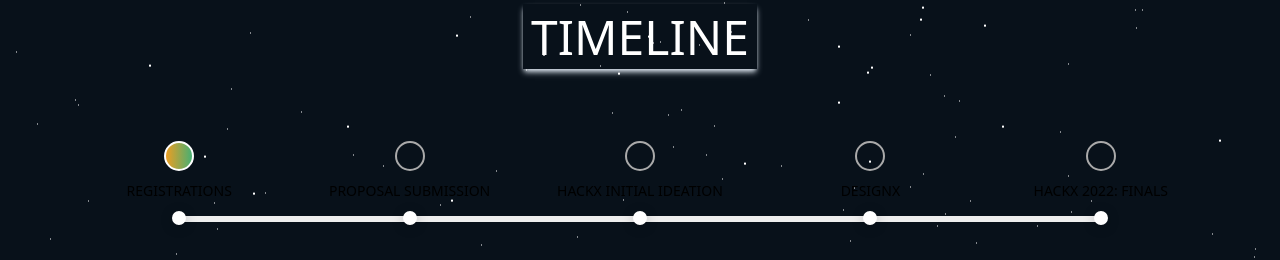
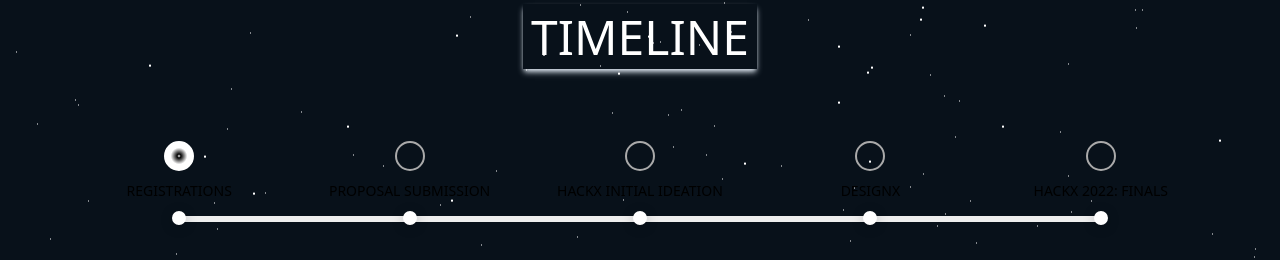
Before and after one commit to MIT-UOK/hackX-2022, a React (Vite) app: page / in a window 1280 px wide. Shown: the part 2233-2493 px from the top of the page. Built offline with nearby package versions, Linux system fonts and the light colour scheme.

Commit message:
added color to timeline dot

```diff
--- a/src/componets/TimeLine/index.css
+++ b/src/componets/TimeLine/index.css
@@ -33,7 +33,7 @@
     #progress-bar-container li:hover:before {
         border: solid 2px #fff;
 
-        background: linear-gradient(to right, #ec9e23 0%, #47AF73 100%);
+        background: radial-gradient(white, black 10%, white 45%);
     }
 
     #progress-bar-container li {
```
